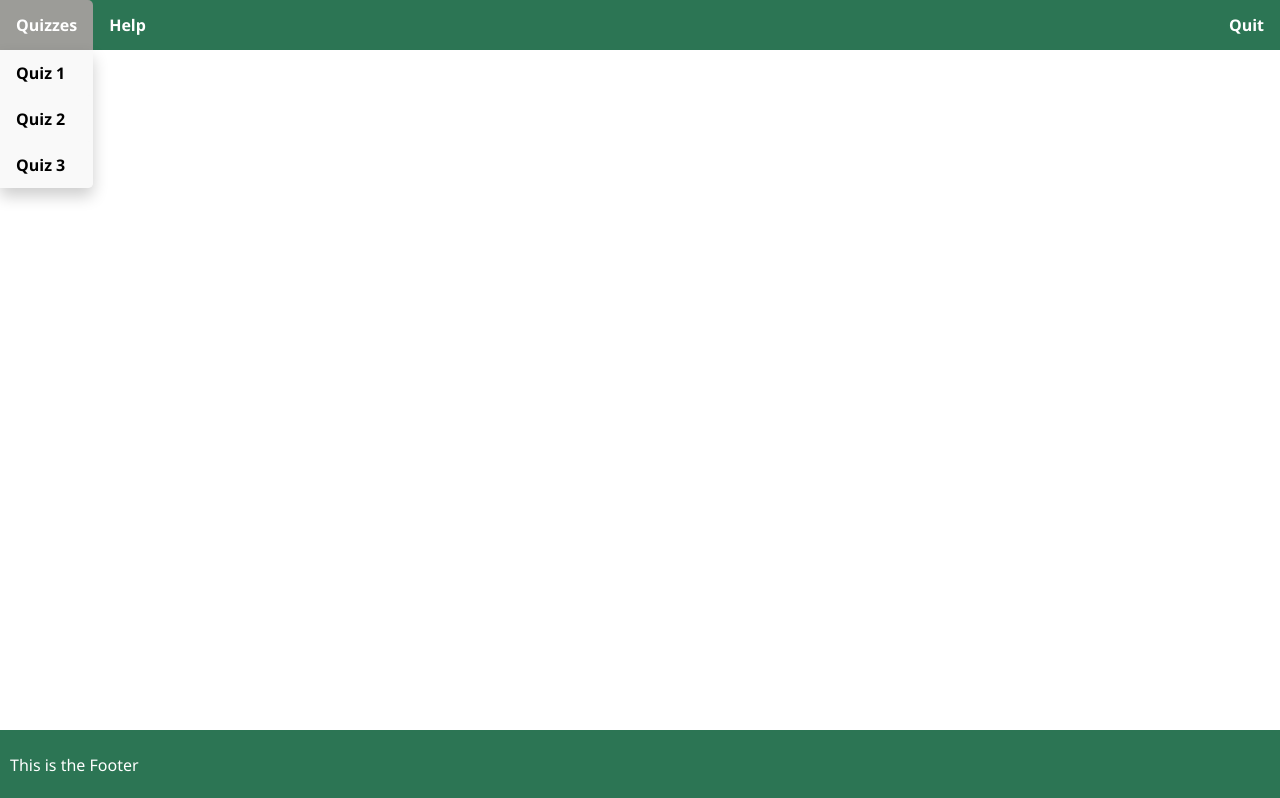
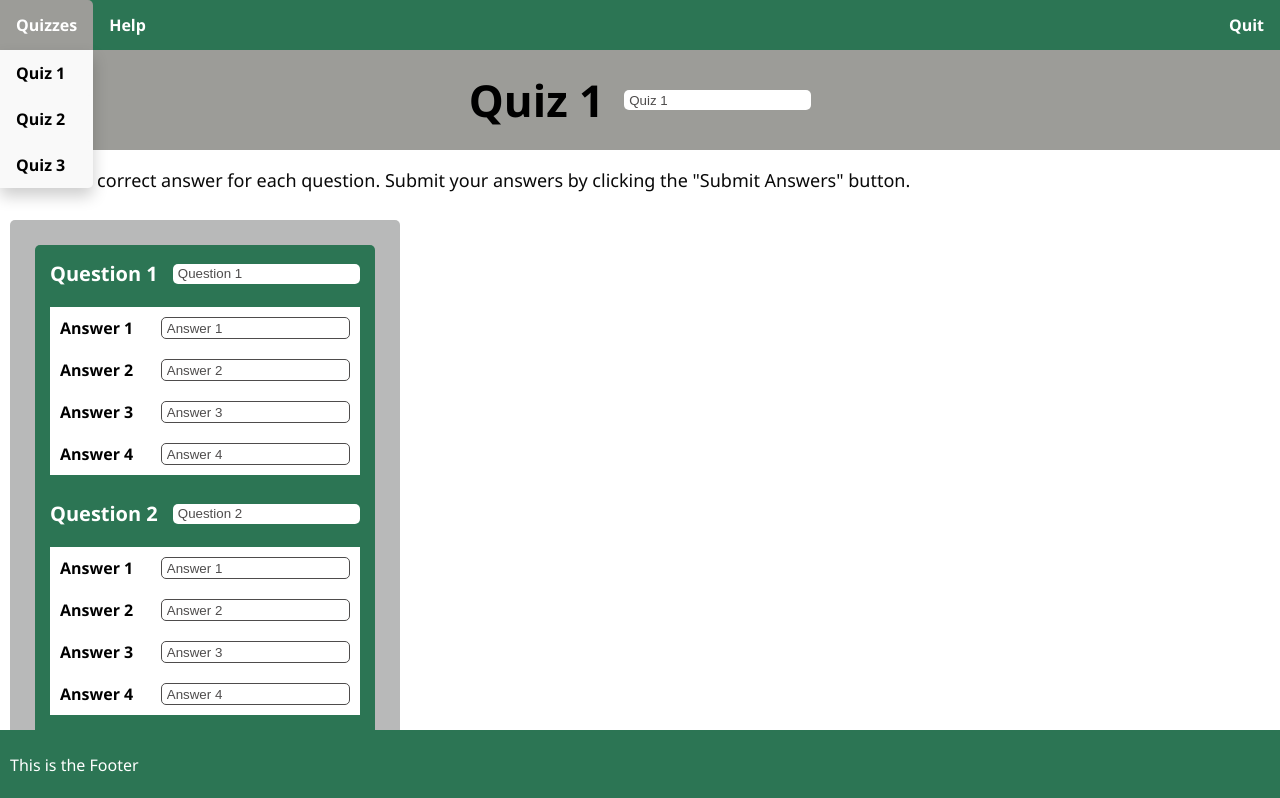
Before and after one commit to btaskinen/FullStackKoulutus2022, a React (Create React App) app in the folder quiz-page/: page / in a window 1280 px wide. Shown: the top 798 px of the page. Built offline with nearby package versions, Linux system fonts and the light colour scheme.

Commit message:
everything is displayed again

```diff
--- a/quiz-page/src/App.js
+++ b/quiz-page/src/App.js
@@ -140,13 +140,9 @@ function App() {
 
   return (
     <div>
-      {/* passing array of quizzes and quizName of each Quiz to Navbar */}
-      <Navbar
-        quizzes={appData.quizzes}
-        // quizName={appData.quizzes.quizName}
-        dispatch={dispatch}
-      />
-      {/* <QuizPage quiz={appData.quizzes} dispatch={dispatch} /> */}
+      {/* passing array of quizzes to Navbar */}
+      <Navbar quizzes={appData.quizzes} dispatch={dispatch} />
+      <QuizPage quizzes={appData.quizzes} quizIndex={0} dispatch={dispatch} />
       <div className="footer">This is the Footer</div>
     </div>
   );
--- a/quiz-page/src/Questions.js
+++ b/quiz-page/src/Questions.js
@@ -3,10 +3,11 @@ import Answers from "./Answers";
 import "./Quizzes";
 
 const Questions = (props) => {
+  console.log(props.quizIndex);
   return (
     <div>
       <div>
-        {props.quiz.questions.map((question, index) => {
+        {props.quizzes[props.quizIndex].questions.map((question, index) => {
           return (
             <div>
               <div className="question-container">
--- a/quiz-page/src/QuizPage.js
+++ b/quiz-page/src/QuizPage.js
@@ -4,11 +4,15 @@ import "./Quizzes";
 import Quizzes from "./Quizzes";
 
 function QuizPage(props) {
-  console.log(props);
+  // console.log(props.quizIndex);
   return (
     <div>
       <header className="App-header">
-        <Quizzes quiz={props.quiz} dispatch={props.dispatch} />
+        <Quizzes
+          quizzes={props.quizzes}
+          quizIndex={props.quizIndex}
+          dispatch={props.dispatch}
+        />
       </header>
       <p className="QuizPage-main">
         Select the correct answer for each question. Submit your answers by
@@ -17,7 +21,11 @@ function QuizPage(props) {
       <div className="flex-container">
         <div>
           <div className="style-question">
-            <Questions quiz={props.quiz} dispatch={props.dispatch} />
+            <Questions
+              quizzes={props.quizzes}
+              quizIndex={props.quizIndex}
+              dispatch={props.dispatch}
+            />
           </div>
         </div>
       </div>
--- a/quiz-page/src/Quizzes.js
+++ b/quiz-page/src/Quizzes.js
@@ -1,9 +1,12 @@
 import "./App.css";
 
 const Quizzes = (props) => {
+  console.log(props);
   return (
     <div className="header">
-      <div className="quiz-title">{props.quiz.quizName}</div>
+      <div className="quiz-title">
+        {props.quizzes[props.quizIndex].quizName}
+      </div>
       <input
         className="quiz-head-tex-field"
         type="text"
@@ -13,7 +16,7 @@ const Quizzes = (props) => {
             payload: event.target.value,
           });
         }}
-        value={props.quiz.quizName}
+        value={props.quizzes[props.quizIndex].quizName}
       />
     </div>
   );
```
